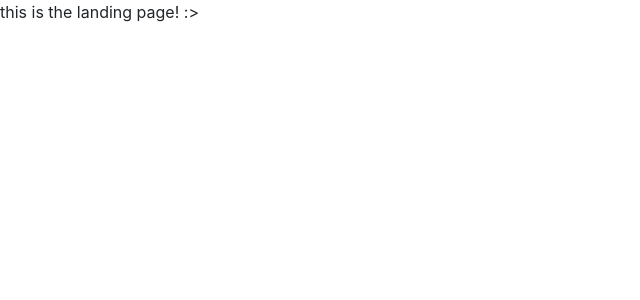
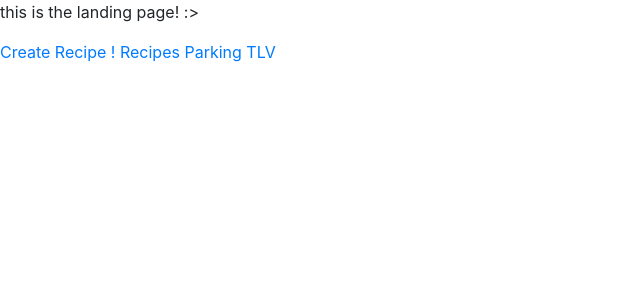
Before and after one commit to Karnz1/parking_lots, a Flask app: page / in a window 1280 px wide. Shown: the top 300 px of the page, without its empty margins (0-640 px from the left). Run offline with Flask 3, Linux system fonts and the light colour scheme; some libraries are stand-ins or nearby versions.

Commit message:
added a elements to html

```diff
--- a/homelab/main.py
+++ b/homelab/main.py
@@ -1,10 +1,11 @@
-from flask import Flask, render_template, request
+from flask import Flask, render_template, request, url_for, redirect
 import requests
 import os, socket
+from utils import add_recipe_to_db, get_recipes_from_db
 
 app = Flask(__name__, template_folder='templates', static_folder='static', static_url_path='/')
-PARKING_API_URL = os.environ.get("parking_api_url")
-
+#PARKING_API_URL = os.environ.get("parking_api_url")
+PARKING_API_URL = "https://gisn.tel-aviv.gov.il/GisOpenData/service.asmx/GetLayer?layerCode=970&layerWhere=&xmin=&ymin=&xmax=&ymax=&projection="
 @app.route('/')
 def index():
     return render_template('index.html')
@@ -24,7 +25,9 @@ def parking_tlv():
 
 @app.route("/recipes")
 def recipes():
-    return render_template('recipes.html')
+    recipes = get_recipes_from_db()
+    print(recipes)
+    return render_template('recipes.html', recipes=recipes)
 
 
 @app.route("/create_recipe", methods=['GET', 'POST'])
@@ -49,7 +52,8 @@ def create_recipe():
         if 'meal_type' in request.form.keys():
             meal_type = request.form['meal_type']
             recipe['meal_type'] = meal_type
-        return recipe
+        add_recipe_to_db(recipe)
+        return redirect(url_for('recipes'))
 
 
 if __name__ == "__main__":
--- a/homelab/requirements.txt
+++ b/homelab/requirements.txt
@@ -1,2 +1,3 @@
 flask
 requests
+psycopg2
--- a/homelab/templates/base.html
+++ b/homelab/templates/base.html
@@ -3,9 +3,9 @@
 <head>
     <meta charset="UTF-8">
     <meta name="viewport" content="width=device-width, initial-scale=1.0">
-    <link rel="stylesheet" href=".\css\styles.css">
-    <link rel="stylesheet" href=".\css\recipe_style.css">
-    <link rel="stylesheet" href=".\css\bootstrap.css">
+    <link rel="stylesheet" href="{{ url_for('static', filename='css/styles.css') }}">
+    <link rel="stylesheet" href="{{ url_for('static', filename='css/recipe_style.css') }}">
+    <link rel="stylesheet" href="{{ url_for('static', filename='css/bootstrap.css') }}">
     <title>{% block title %} default title {% endblock %}</title>
 </head>
 <body>
--- a/homelab/templates/index.html
+++ b/homelab/templates/index.html
@@ -3,5 +3,8 @@
 {% block content %}
     <div>
         <p>this is the landing page! :> </p>
+        <a href="{{ url_for('create_recipe') }}">Create Recipe ! </a>
+        <a href="{{ url_for('recipes') }}">Recipes</a>
+        <a href="{{ url_for('parking_tlv') }}">Parking TLV</a>
     </div>
 {% endblock %}
--- /dev/null
+++ b/homelab/utils.py
@@ -0,0 +1,45 @@
+import psycopg2
+import json
+
+db_params = {
+        "dbname": "postgres",
+        "user": "postgres",
+        "password": "mysecret",
+        "host": "localhost",
+        "port": "5432"
+    }
+
+def add_recipe_to_db(recipe):
+    # Add the recipe to the database
+    try:
+        conn = psycopg2.connect(**db_params)
+        cursor = conn.cursor()
+        ingredients_json = json.dumps(recipe['ingredients'])
+        insert_query = "INSERT INTO recipes (name, ingredients, instructions, meal_type) VALUES (%s, %s, %s, %s)"
+        cursor.execute(insert_query, (recipe['name'], ingredients_json, recipe['instructions'], recipe['meal_type']))
+        conn.commit()
+    except Exception as e:
+        print(f"Error connecting to the database: {e}")
+        conn.rollback()
+    finally:
+        cursor.close()
+        conn.close()
+
+
+def get_recipes_from_db():
+    # Get all recipes from the database
+    try:
+        conn = psycopg2.connect(**db_params)
+        cursor = conn.cursor()
+        select_query = "SELECT * FROM public.recipes"
+        cursor.execute(select_query)
+
+        columns = [desc[0] for desc in cursor.description]
+        recipes = [dict(zip(columns, row)) for row in cursor.fetchall()]
+
+        return recipes
+    except Exception as e:
+        print(f"Error connecting to the database: {e}")
+    finally:
+        cursor.close()
+        conn.close()
```
Also changed, not shown: homelab/templates/recipes.html (+16 -0 lines), homelab/templates/create_recipe.html (line endings or trailing spaces), 2 other files.
